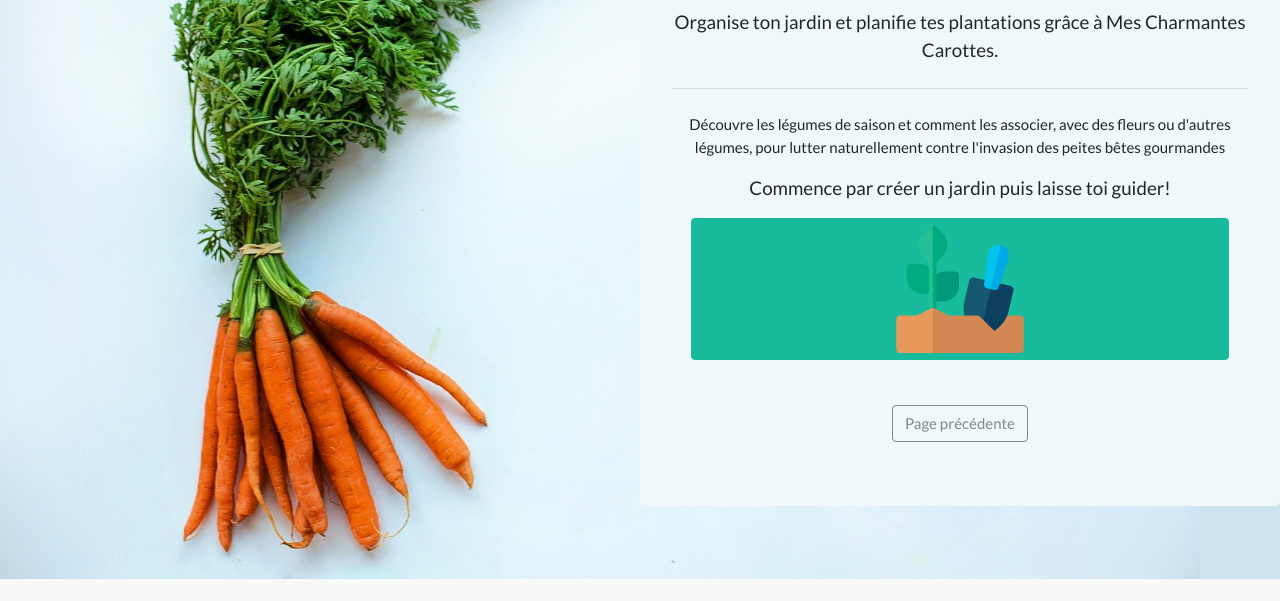
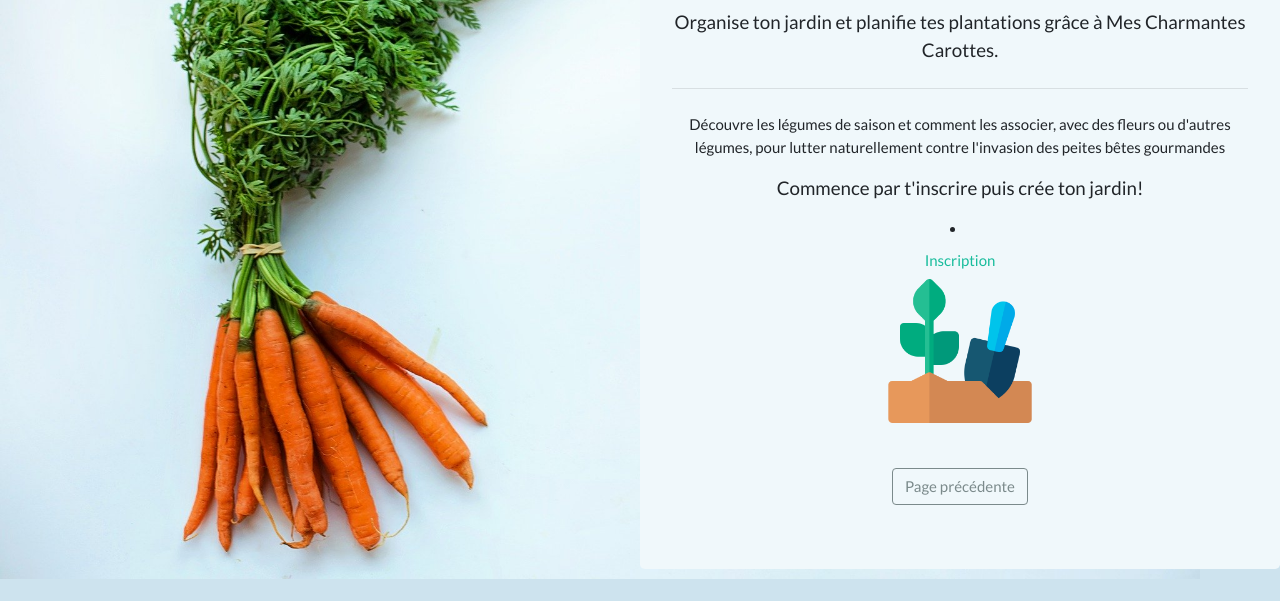
Before and after one commit to Coryse2/Mes-Charmantes-Carottes, a Symfony app: template templates/main/accueil.html.twig in a window 1280 px wide. Shown: the part 221-822 px from the top of the page. Before the commit the page ends 800 px from the top, so only its background shows below. Run offline with Twig, Linux system fonts and the light colour scheme; the template is opened without the code that fills it, so the values that code supplies are empty; some libraries are stand-ins or nearby versions.

Commit message:
install on a new VB

```diff
--- a/templates/main/accueil.html.twig
+++ b/templates/main/accueil.html.twig
@@ -11,11 +11,14 @@
   <hr class="my-4">
   <p>Découvre les légumes de saison et comment les associer, avec des fleurs ou d'autres légumes, pour lutter naturellement contre l'invasion des peites bêtes gourmandes</p>
   <p class="lead">
-  Commence par créer un jardin puis laisse toi guider!
+  Commence par t'inscrire puis crée ton jardin!
   </p>
 
-<button class="btn btn-success">
-  <img class="vegetable-planting" src="{{ asset('pictures/planting.png') }}"> </button>
+
+<li class="nav-item active">
+					<a class="nav-link" href="{{ path('user_new') }}">Inscription</a>
+				</li>
+  <img class="vegetable-planting" src="{{ asset('pictures/planting.png') }}">
 
  <div><input type="button" class="btn-previous btn btn-outline-dark" value="Page précédente" onclick="history.go(-1)"></div>
 </div>
```
Also changed, not shown: 2 other files.
